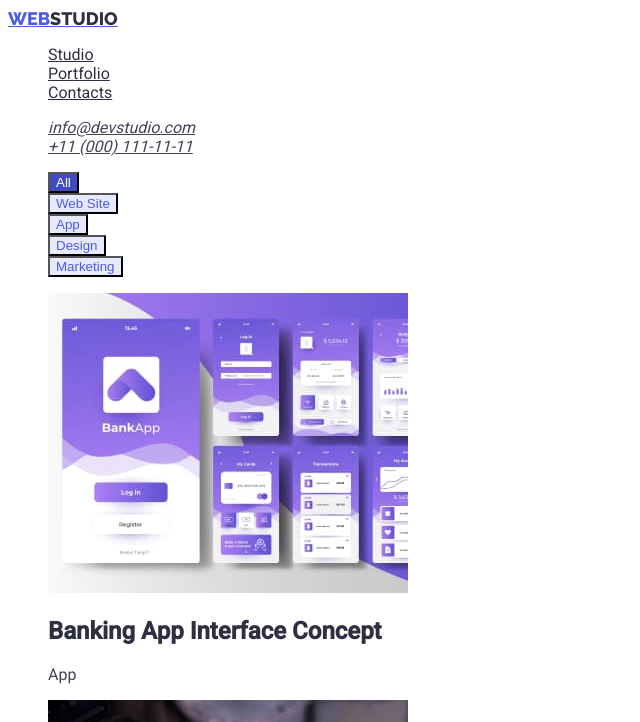
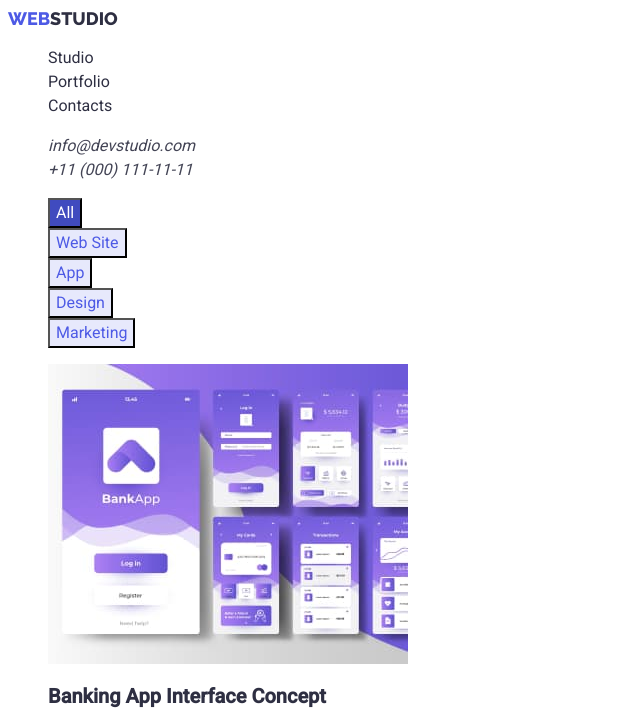
Before and after one commit to KuturlanovaMaryna/goit-homework-02, a plain HTML site: page portfolio.html in a window 1280 px wide. Both pictures are taken after a click on the button "All". Shown: the top 722 px of the page, without its empty margins (0-640 px from the left). Drawn offline with Linux system fonts and the light colour scheme.

Commit message:
update styles.css

```diff
--- a/css/styles.css
+++ b/css/styles.css
@@ -1,52 +1,134 @@
+:root{
+
+    --primary-text-color:#2E2F42;
+    --accent-color:#4D5AE5;
+    --page-background-color:#FFFFFF;
+    --additional-text-color:#434455;
+    --footer-text-color:#F4F4FD;
+
+}
+
 /*Site header*/
-.page {background-color:#FFFFFF;
-color: #2E2F42;
+.page {
+    background-color:var(--page-background-color);
+    color: var(--primary-text-color);
+
     font-family: Roboto, sans-serif;
 
 }
+
 ul {
     list-style: none;
 }
-.logo{color:#4D5AE5;
+
+.logo{
+    color:var(--accent-color);
 
     font-family: Raleway, sans-serif;
     font-style: 700;
     font-size: 18px;
-line-height: 1,2;
+    line-height: 1.2;
     letter-spacing: 3%;
+    text-decoration: none;
 }
 
-.logo span{color: #2E2F42;
+.logo span{
+    color:var(--primary-text-color);
 ;}
 .logo:hover,
-.logo:focus{color: #4D5AE5;}
+.logo:focus{
+    color:var(--accent-color);}
 
 /*Site nav*/
-.site-nav a{color:#2E2F42;
+.site-nav a{
+    color:var(--primary-text-color);
 
     font-style: 500;
     font-size: 16px;
-line-height: 1,5;
+    line-height: 1.5;
     letter-spacing: 2%;
+    text-decoration: none;
 }
 .site-nav a:hover,
-.site-nav a:focus{color:#4D5AE5;}
-.auth-nav a{color:#434455;}
+.site-nav a:focus{
+        color:var(--primary-text-color);
+}
+
+.auth-nav a{
+    color:var(--additional-text-color);
+
+    font-style: 400;
+    font-size: 16px;
+    line-height: 1.5;
+    letter-spacing: 2%;
+    text-decoration: none;}
+
 .auth-nav a:hover,
 .auth-nav a:focus {
-    color: #4D5AE5;
+    color: var(--accent-color);
 }
+
 /*Buttons*/
-.button{background-color: #E7E9FC;
-color: #4D5AE5;;}
-.button:hover , .button:focus {
+
+.button{
+    background-color: #E7E9FC;
+    color: var(--accent-color);
+
+    font-family: inherit;
+    font-style: 500;
+    font-size: 16px;
+    line-height: 1.5;
+    letter-spacing: 4%;
+}
+
+.button:hover ,
+.button:focus {
     background-color: #404BBF;
     color: #FFFFFF;
 }
+
 /*Features*/
-.features-chapter{color:#434455;}
+.features-name{
+    font-style: 500;
+    font-size: 20px;
+    line-height: 1.2;
+    letter-spacing: 2%;
+}
+.features-chapter{
+    color:var(--additional-text-color);
+
+    font-style: 400;
+    font-size: 16px;
+    line-height: 1.5;
+    letter-spacing: 2%;
+
+}
 /*Footer*/
-.basement-logo{color: #4D5AE5}
-.basement-logo span {color:#F4F4FD;}
-.basement{background-color: #2E2F42;}
-.basement-text{color:#F4F4FD;}
+.basement-logo{
+    color: var(--accent-color);
+
+    font-family: Raleway,sans-serif;
+    font-style: 800;
+    font-size: 18px;
+    line-height: 1.17;
+    letter-spacing: 3%;
+}
+.basement-logo span {
+    color:var(--footer-text-color);
+
+    font-family: Raleway, sans-serif;
+    font-style: 800;
+    font-size: 18px;
+    line-height: 1.17;
+    letter-spacing: 3%;}
+.basement{
+    background-color: var(--primary-text-color);
+}
+.basement-text{
+    color:var(--footer-text-color);
+    font-style: 400;
+    font-size: 16px;
+    line-height: 1.5;
+    letter-spacing: 2%;
+
+}
```
Lines whose indentation alone changed are shown as unchanged.
